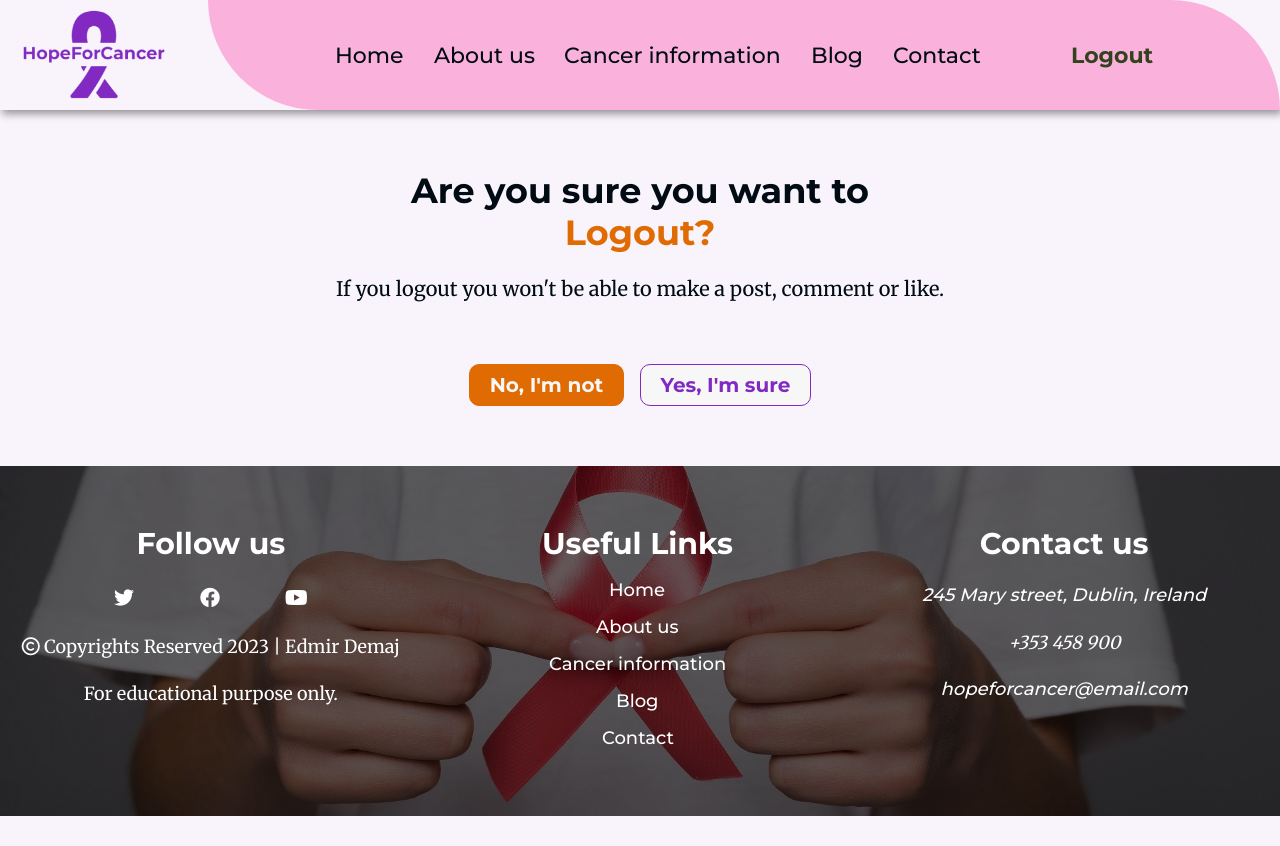
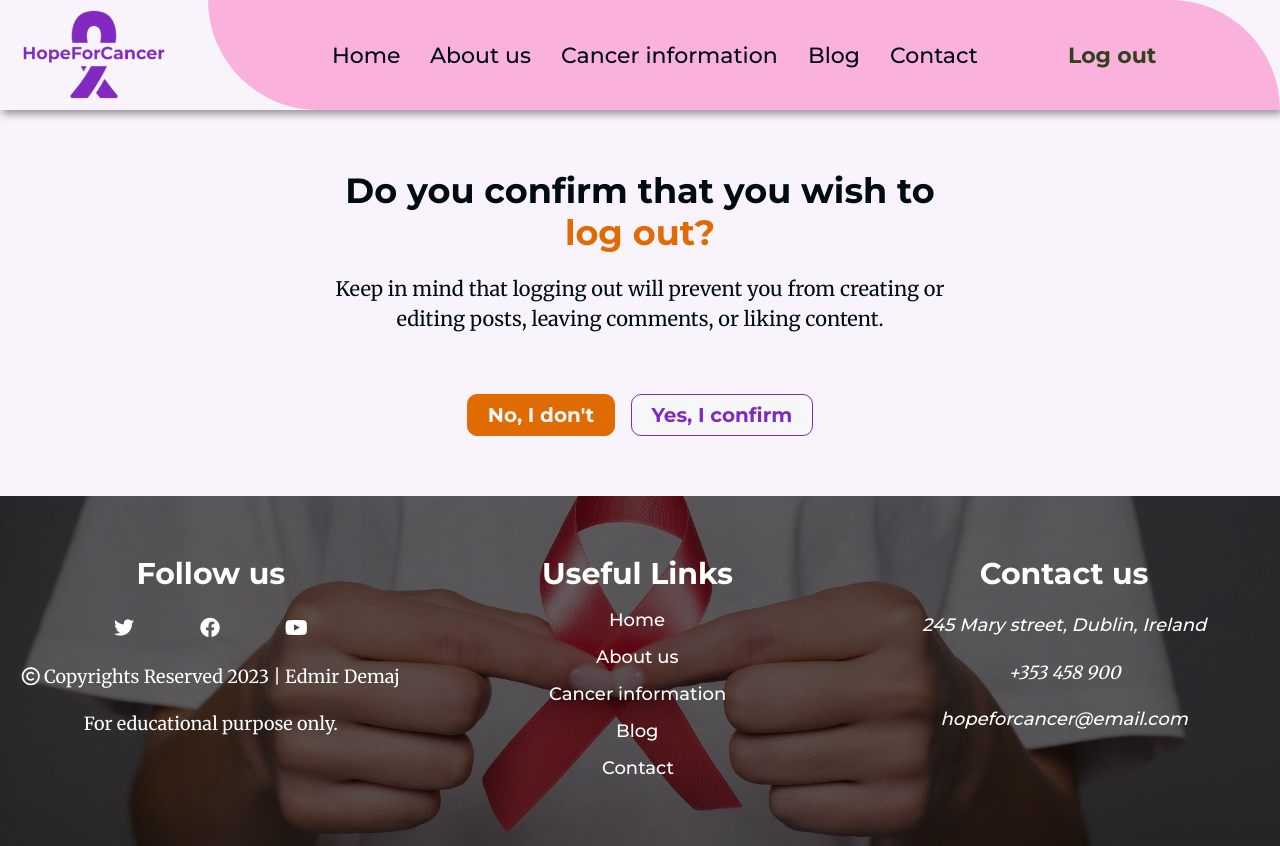
Before and after one commit to Edmir-Demaj/HopeForCancer, a Django app: page /accounts/logout/ in a window 1280 px wide. Before the commit the page ends 816 px from the top, so only its background shows below. Run offline with Django 3.2, Linux system fonts and the light colour scheme; the visitor is signed in with stand-in values (Sample User, id 1).

Commit message:
Update: content on login,logout & signup pages

```diff
--- a/templates/account/login.html
+++ b/templates/account/login.html
@@ -20,11 +20,11 @@
       </h1>
       <p>
         {% blocktrans %}
-        To leave a comment, like or make a post, please login. If you have not created an
-        account yet, then
+        To create or edit a post or to engage with our community by leaving a like or comment, please login to your
+        account. If you don't have an account yet, please
         <a href="{{ signup_url }}" class="orange-text fw-semibold"
           aria-label="link to bring to signup page if you don't have an account already">sign up</a>
-        first.
+        to join our community.
         {% endblocktrans %}
       </p>
       <!-- Login form -->
--- a/templates/account/logout.html
+++ b/templates/account/logout.html
@@ -9,9 +9,11 @@
   <div class="row d-flex justify-content-center align-items-center text-center">
     <div class="col-12 col-lg-6">
       <h1 class="fw-semibold fs-3">
-        Are you sure you want to<span class="orange-text"> Logout?</span>
+        Do you confirm that you wish to <span class="orange-text"> log out?</span>
       </h1>
-      <p class=" mt-3 mb-5">{% trans "If you logout you won't be able to make a post, comment or like." %}</p>
+      <p class=" mt-3 mb-5">
+        {% trans "Keep in mind that logging out will prevent you from creating or editing posts, leaving comments, or liking content." %}
+      </p>
       <!-- Logout form -->
       <form method="post" action="{% url 'account_logout' %}">
         {% csrf_token %}
@@ -19,10 +21,10 @@
         <input type="hidden" name="{{ redirect_field_name }}" value="{{ redirect_field_value }}" />
         {% endif %}
         <button class="card-button me-2" id="decline-logout"
-          aria-label="button not to logout from site, brings back to blog page"><a href="{% url 'blog_page' %}">No, I'm
-            not</a></button>
+          aria-label="button not to logout from site, brings back to blog page"><a href="{% url 'blog_page' %}">No, I
+            don't</a></button>
         <button class="card-button" type="submit"
-          aria-label="button to logout from the site">{% trans "Yes, I'm sure" %}</button>
+          aria-label="button to logout from the site">{% trans "Yes, I confirm" %}</button>
       </form>
     </div>
   </div>
--- a/templates/account/signup.html
+++ b/templates/account/signup.html
@@ -16,8 +16,8 @@
         Welcome to <span class="orange-text"> HopeForCancer!</span>
       </h1>
       <p>{% blocktrans %}
-        Please fill up the fields below to register your account.
-        Already have an account? Then please <a href="{{ login_url }}"><span
+        To create an account, kindly provide the required information in the fields below. If you already have an
+        account, please proceed to <a href="{{ login_url }}"><span
             class="orange-text fw-semibold">login.</span></a>{% endblocktrans %}</p>
       <!-- Signup form -->
       <form class="signup" id="signup_form" method="post" action="{% url 'account_signup' %}">
--- a/templates/base.html
+++ b/templates/base.html
@@ -90,8 +90,8 @@
                             {% if user.is_authenticated %}
                             <li class="nav-item ms-0 ms-xl-5">
                                 <a class="nav-link hvr-underline-from-center {% if request.path == logout %} active {% endif %}"
-                                    href="{% url 'account_logout' %}"
-                                    aria-label="navbar link to log out page">Logout</a>
+                                    href="{% url 'account_logout' %}" aria-label="navbar link to log out page">Log
+                                    out</a>
                             </li>
                             {% else %}
                             <li class="nav-item ms-0 ms-xl-5">
@@ -100,8 +100,8 @@
                             </li>
                             <li class="nav-item">
                                 <a class="nav-link hvr-underline-from-center {% if request.path == signup %} active {% endif %}"
-                                    href="{% url 'account_signup' %}"
-                                    aria-label="navbar link to sign up page">Signup</a>
+                                    href="{% url 'account_signup' %}" aria-label="navbar link to sign up page">Sign
+                                    up</a>
                             </li>
                             {% endif %}
                         </ul>
@@ -180,13 +180,13 @@
                     <!-- Contact details -->
                     <h4 class="fw-bolder">Contact us</h4>
                     <p>
-                    <address class="fst-italic">245 Mary street, Dublin, Ireland</address>
+                        <address class="fst-italic">245 Mary street, Dublin, Ireland</address>
                     </p>
                     <p>
                         <phone class="fst-italic">+353 458 900</phone>
                     </p>
                     <p>
-                    <address class="fst-italic">hopeforcancer@email.com</address>
+                        <address class="fst-italic">hopeforcancer@email.com</address>
                     </p>
                 </div>
             </div>
@@ -197,7 +197,7 @@
     <!-- bootstrap javascript link -->
     <script src="https://cdn.jsdelivr.net/npm/bootstrap@5.3.0-alpha3/dist/js/bootstrap.bundle.min.js"
         integrity="sha384-ENjdO4Dr2bkBIFxQpeoTz1HIcje39Wm4jDKdf19U8gI4ddQ3GYNS7NTKfAdVQSZe" crossorigin="anonymous">
-        </script>
+    </script>
     <!-- javascript link -->
     <script src="{% static 'js/script.js' %}"></script>
 </body>
```
